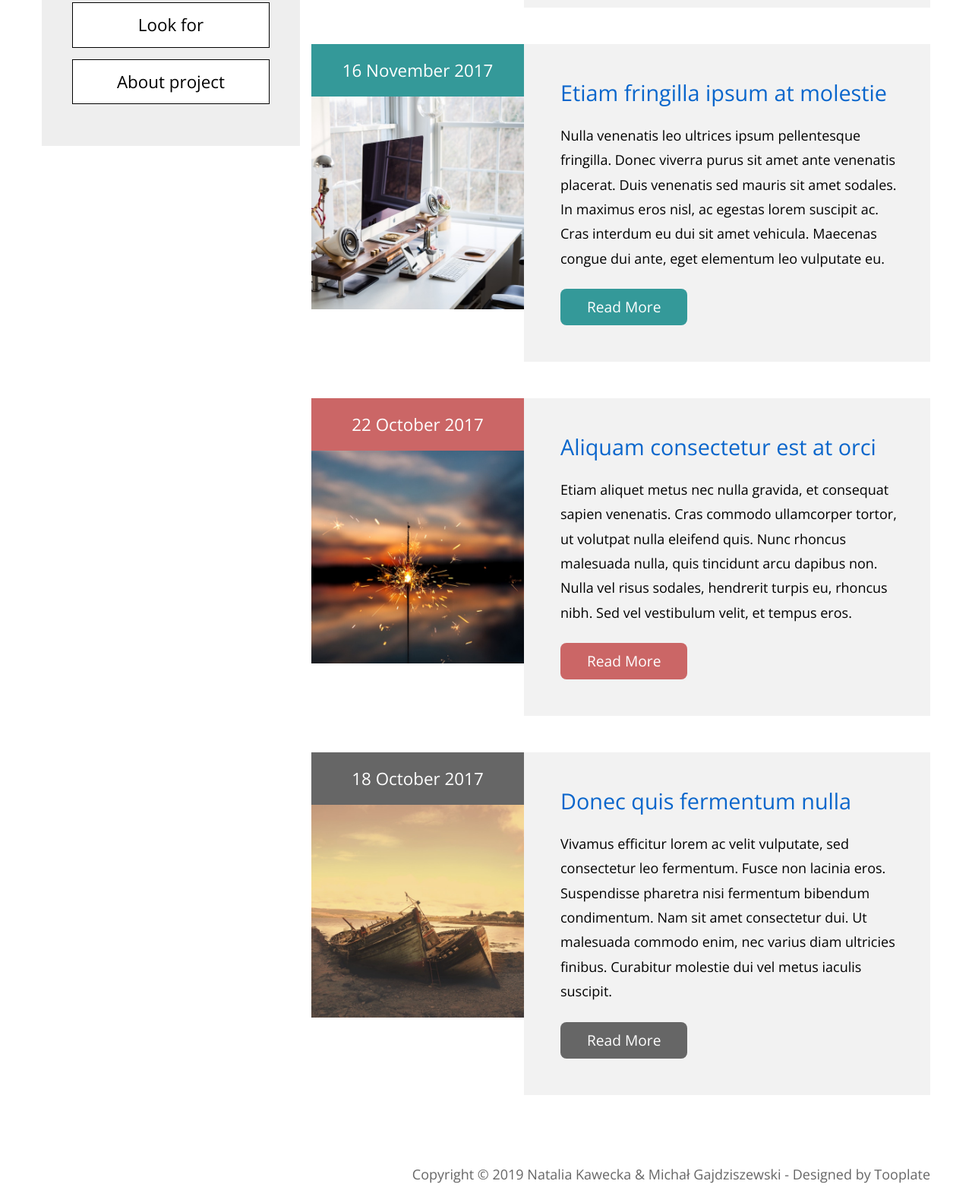
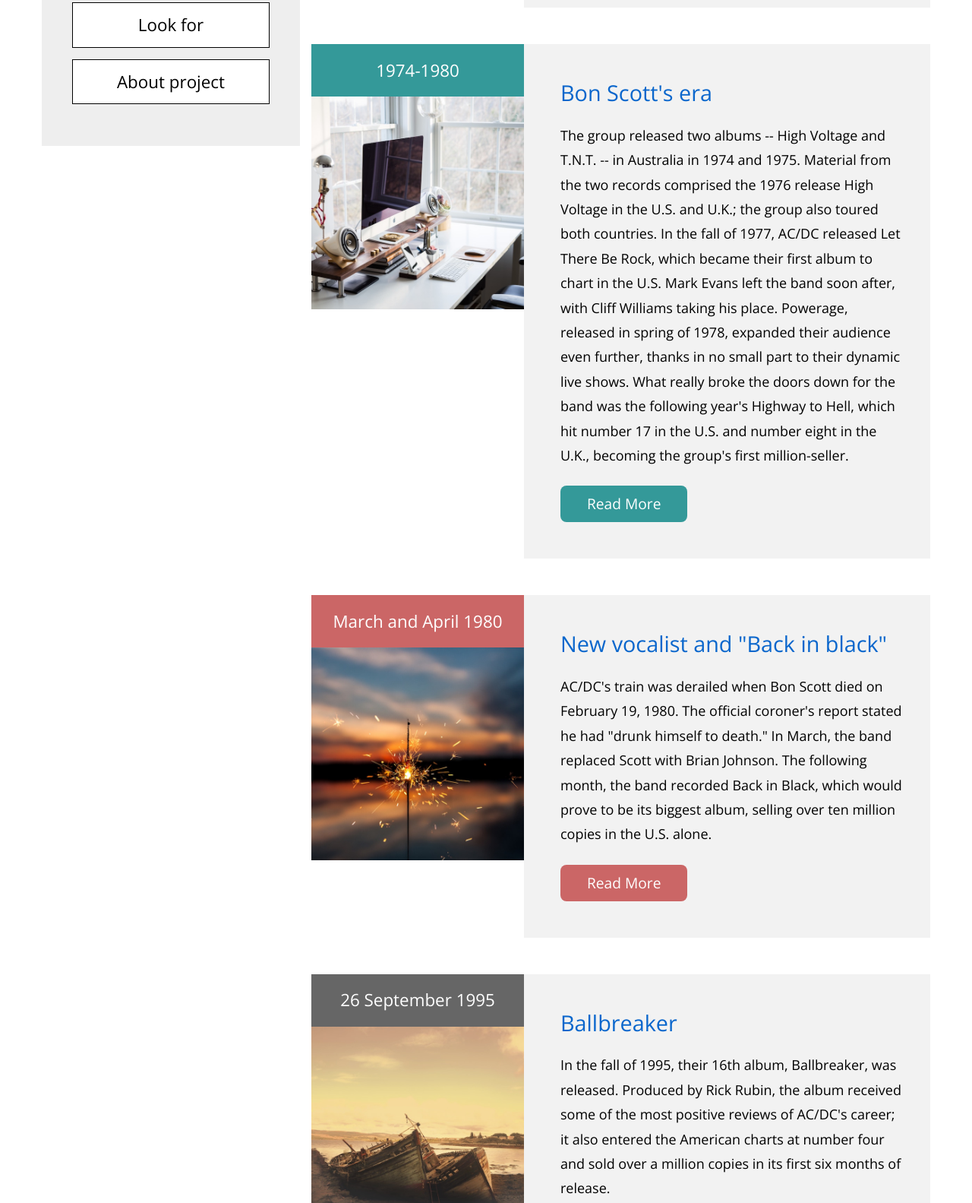
Before and after one commit to JustLittleYeti/Final, a plain HTML site: page timeline.html in a window 1280 px wide. Shown: the part 525-2108 px from the top of the page at 76% size. Drawn offline with nearby package versions, Linux system fonts and the light colour scheme.

Commit message:
Tekst w timeline.
Gotowe teksty na osi czasu, zdjęcia jeszcze nie.

```diff
--- a/timeline.html
+++ b/timeline.html
@@ -64,7 +64,11 @@
                             <div class="p-5">
                                 <h2 class="mb-4 mt-0 tm-blue-text tm-timeline-item-title">The beginnings</h2>
                                 <p class="mb-4">
-                                    Malcolm and Angus Young formed AC/DC with bassist Larry Van Kriedt, vocalist Dave Evans, and ex-Masters Apprentices drummer Colin Burgess. Gene Pierson booked the band to play at Chequers nightclub on New Year's Eve, 1973. In its early days, most members of the band dressed in some form of glam or satin outfit. On stage, Evans was occasionally replaced by the band's first manager, Dennis Laughlin, who was the original lead singer with Sherbet.
+                                    Malcolm and Angus Young formed AC/DC with bassist Larry Van Kriedt, vocalist Dave Evans,
+                                    and ex-Masters Apprentices drummer Colin Burgess. Gene Pierson booked the band to play
+                                    at Chequers nightclub on New Year's Eve, 1973. In its early days, most members of the band
+                                    dressed in some form of glam or satin outfit. On stage, Evans was occasionally replaced by
+                                    the band's first manager, Dennis Laughlin, who was the original lead singer with Sherbet.
                                 </p>
 
                                 <a href="https://en.wikipedia.org/wiki/AC/DC#Early_years" class="btn btn-primary tm-button-rounded tm-button-pink tm-button-no-border tm-button-normal tm-button-timeline">Read More</a>
@@ -76,16 +80,22 @@
                     <div class="row mb-5">
                         <div class="media tm-flexbox-ie-fix tm-width-ie-fix">
                             <div class="tm-media-img-container">
-                                <div class="text-center pt-31 pb-31 tm-timeline-date tm-bg-green">16 November 2017</div>
+                                <div class="text-center pt-31 pb-31 tm-timeline-date tm-bg-green">1974-1980</div>
                                 <img class="d-flex img-fluid" src="img/610x610-02.jpg" alt="Generic placeholder image">
                             </div>
 
                             <div class="media-body tm-flexbox-ie-fix tm-width-ie-fix tm-bg-light-gray">
                                 <div class="p-5">
-                                    <h2 class="mb-4 mt-0 tm-blue-text tm-timeline-item-title">Etiam fringilla ipsum at molestie</h2>
+                                    <h2 class="mb-4 mt-0 tm-blue-text tm-timeline-item-title">Bon Scott's era</h2>
                                     <p class="mb-4">
-                                    Nulla venenatis leo ultrices ipsum pellentesque fringilla. Donec viverra purus sit amet ante venenatis placerat. Duis venenatis sed mauris sit amet sodales. In maximus eros nisl, ac egestas lorem suscipit ac. Cras interdum eu dui sit amet vehicula. Maecenas congue dui ante, eget elementum leo vulputate eu.
-                                    </p>
+                                    The group released two albums -- High Voltage and T.N.T. -- in Australia in 1974 and 1975.
+                                    Material from the two records comprised the 1976 release High Voltage in the U.S. and U.K.;
+                                    the group also toured both countries. In the fall of 1977, AC/DC released Let There Be Rock,
+                                    which became their first album to chart in the U.S. Mark Evans left the band soon after, with
+                                    Cliff Williams taking his place. Powerage, released in spring of 1978, expanded their audience even
+                                    further, thanks in no small part to their dynamic live shows. What really broke the doors down for
+                                    the band was the following year's Highway to Hell, which hit number 17 in the U.S. and number eight
+                                    in the U.K., becoming the group's first million-seller.</p>
 
                                     <a href="#" class="btn btn-primary tm-button-rounded tm-button-green tm-button-no-border tm-button-normal tm-button-timeline">Read More</a>
                                 </div>
@@ -96,14 +106,17 @@
                     <div class="row mb-5">
                         <div class="media tm-flexbox-ie-fix tm-width-ie-fix">
                             <div class="tm-media-img-container">
-                                <div class="text-center pt-31 pb-31 tm-timeline-date tm-bg-red">22 October 2017</div>
+                                <div class="text-center pt-31 pb-31 tm-timeline-date tm-bg-red">March and April 1980</div>
                                 <img class="d-flex img-fluid" src="img/610x610-03.jpg" alt="Generic placeholder image">
                             </div>
 
                           <div class="media-body tm-flexbox-ie-fix tm-width-ie-fix tm-bg-light-gray">
                             <div class="p-5">
-                                <h2 class="mb-4 mt-0 tm-blue-text tm-timeline-item-title">Aliquam consectetur est at orci</h2>
-                                <p class="mb-4">Etiam aliquet metus nec nulla gravida, et consequat sapien venenatis. Cras commodo ullamcorper tortor, ut volutpat nulla eleifend quis. Nunc rhoncus malesuada nulla, quis tincidunt arcu dapibus non. Nulla vel risus sodales, hendrerit turpis eu, rhoncus nibh. Sed vel vestibulum velit, et tempus eros.</p>
+                                <h2 class="mb-4 mt-0 tm-blue-text tm-timeline-item-title">New vocalist and "Back in black"</h2>
+                                <p class="mb-4">AC/DC's train was derailed when Bon Scott died on February 19, 1980. The official
+                                  coroner's report stated he had "drunk himself to death." In March, the band replaced Scott with
+                                  Brian Johnson. The following month, the band recorded Back in Black, which would prove to be its
+                                  biggest album, selling over ten million copies in the U.S. alone.</p>
 
                                 <a href="#" class="btn btn-primary tm-button-rounded tm-button-red tm-button-no-border tm-button-normal tm-button-timeline">Read More</a>
                             </div>
@@ -114,14 +127,42 @@
                     <div class="row mb-5">
                         <div class="media tm-flexbox-ie-fix tm-width-ie-fix">
                             <div class="tm-media-img-container">
-                                <div class="text-center pt-31 pb-31 tm-timeline-date tm-bg-gray">18 October 2017</div>
+                                <div class="text-center pt-31 pb-31 tm-timeline-date tm-bg-gray">26 September 1995</div>
                                 <img class="d-flex img-fluid" src="img/610x610-04.jpg" alt="Generic placeholder image">
                             </div>
 
                           <div class="media-body tm-flexbox-ie-fix tm-width-ie-fix tm-bg-light-gray">
                             <div class="p-5">
-                                <h2 class="mb-4 mt-0 tm-blue-text tm-timeline-item-title">Donec quis fermentum nulla</h2>
-                                <p class="mb-4">Vivamus efficitur lorem ac velit vulputate, sed consectetur leo fermentum. Fusce non lacinia eros. Suspendisse pharetra nisi fermentum bibendum condimentum. Nam sit amet consectetur dui. Ut malesuada commodo enim, nec varius diam ultricies finibus. Curabitur molestie dui vel metus iaculis suscipit.</p>
+                                <h2 class="mb-4 mt-0 tm-blue-text tm-timeline-item-title">Ballbreaker</h2>
+                                <p class="mb-4">In the fall of 1995, their 16th album, Ballbreaker, was released. Produced by
+                                  Rick Rubin, the album received some of the most positive reviews of AC/DC's career; it also
+                                  entered the American charts at number four and sold over a million copies in its first six
+                                  months of release.</p>
+                                <a href="#" class="btn btn-primary tm-button-rounded tm-button-gray tm-button-no-border tm-button-normal tm-button-timeline">Read More</a>
+                            </div>
+                          </div>
+                        </div>
+                    </div> <!-- row -->
+
+                    <div class="row mb-5">
+                        <div class="media tm-flexbox-ie-fix tm-width-ie-fix">
+                            <div class="tm-media-img-container">
+                                <div class="text-center pt-31 pb-31 tm-timeline-date tm-bg-gray">2014-</div>
+                                <img class="d-flex img-fluid" src="img/610x610-04.jpg" alt="Generic placeholder image">
+                            </div>
+
+                          <div class="media-body tm-flexbox-ie-fix tm-width-ie-fix tm-bg-light-gray">
+                            <div class="p-5">
+                                <h2 class="mb-4 mt-0 tm-blue-text tm-timeline-item-title">Hard times</h2>
+                                <p class="mb-4">As AC/DC began work on a new album with producer Brendan O'Brien in 2014, they
+                                  announced that Malcolm Young was suffering from dementia and had left the band; his nephew
+                                  Stevie Young took his place at the recording sessions and the accompanying 40th anniversary tour,
+                                  and subsequently joined the group full-time. Just prior to the December release of Rock or Bust,
+                                  drummer Phil Rudd was arrested under charges of attempting to procure a murder, threatening to kill,
+                                  and possession of cannabis and methamphetamine. Although the arranged murder charges were dropped,
+                                  the other charges remained and the drummer's future with the band was uncertain. Nevertheless, AC/DC
+                                  marched forward with the release of Rock or Bust and plans for a tour in 2015. Two years later,
+                                  Malcolm Young died in November 2017 at the age of 64.</p>
                                 <a href="#" class="btn btn-primary tm-button-rounded tm-button-gray tm-button-no-border tm-button-normal tm-button-timeline">Read More</a>
                             </div>
                           </div>
```
